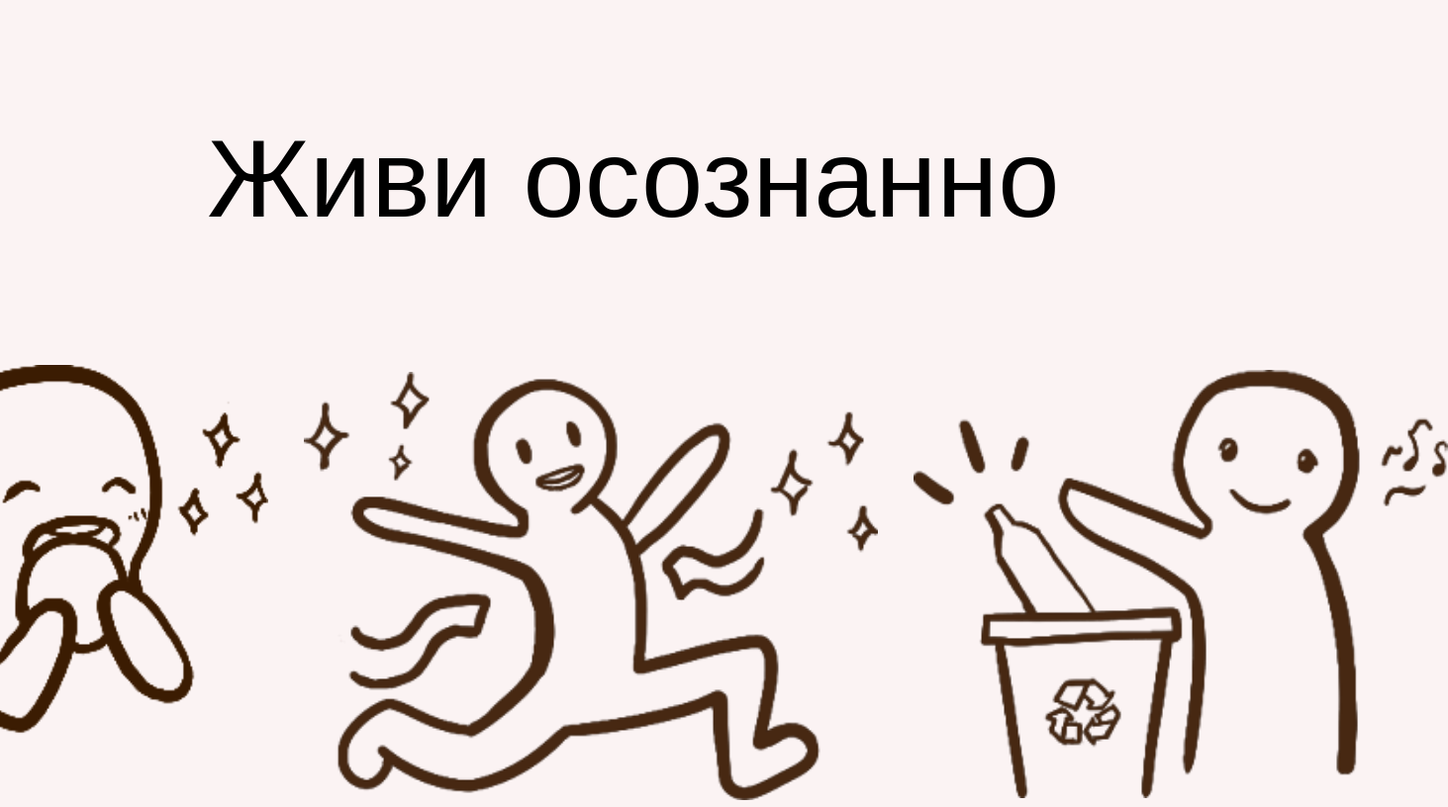
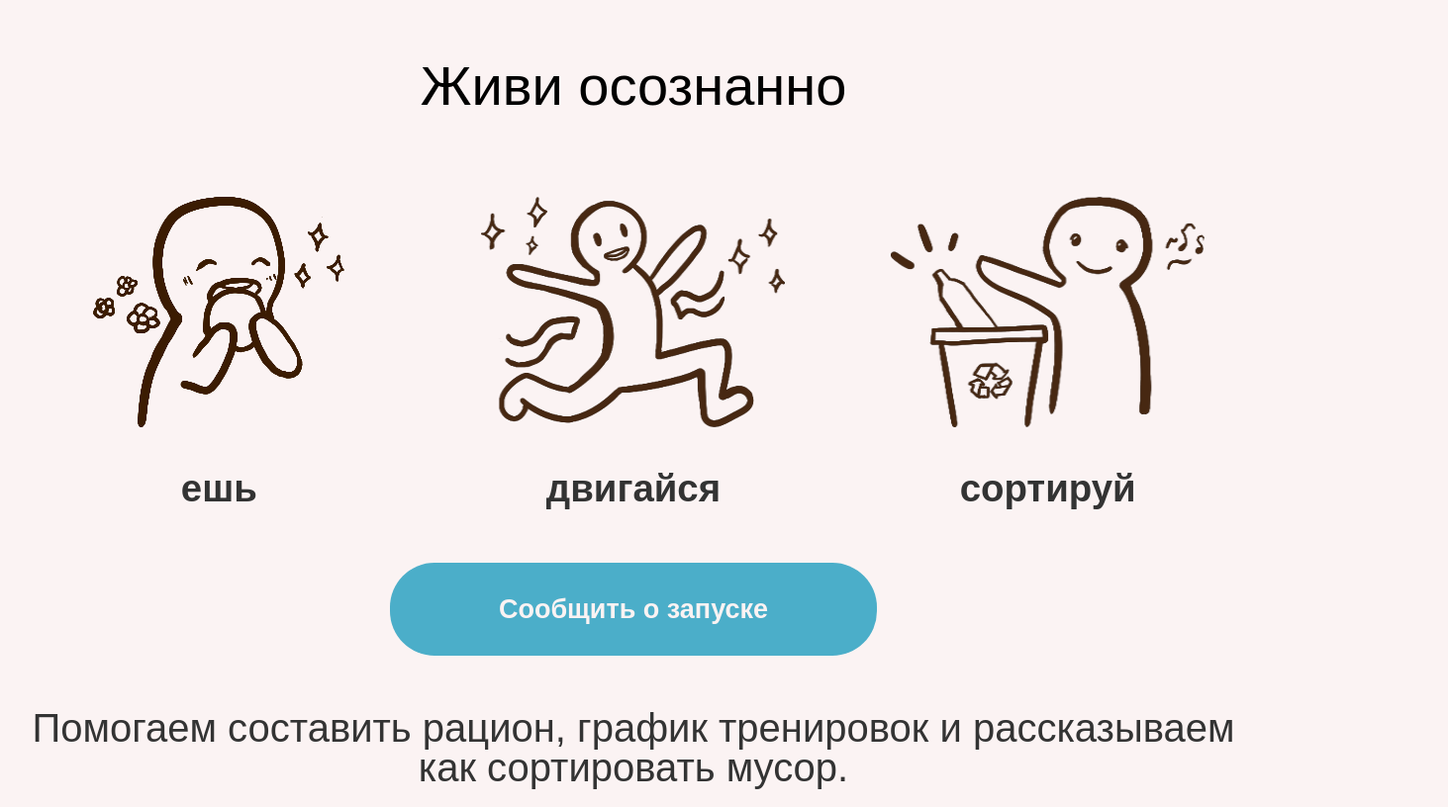
Before and after one commit to Samsono11/SamsonoProject, a plain HTML site: page index.html in a window 1280 px wide. Shown: the top 816 px of the page at 99% size, 1463 px wide, since content can reach past the window. Drawn offline with Linux system fonts and the light colour scheme.

Commit message:
new version 1.2

```diff
--- a/index.html
+++ b/index.html
@@ -2,7 +2,7 @@
 <html lang="en">
 <head>
 	<meta charset="utf-8">
-	<link rel="stylesheet"href="style/style.css"/>
+	<link rel="stylesheet"href="style/style.css">
 
 	<title>Conscious Vitae</title>
 </head>
@@ -13,19 +13,19 @@
  			<span class="vitae">Живи осознанно</span>
 		</div>
 		 <div class="features_img_1">
-	      	<img src="img/eat.png"width="454" height="433">
+	      	<img src="img/eat.png"width="254" height="233">
 	     </div>
 	     <div class="features_name_1">
 	      	<span class="features_text">ешь</span>
 	    </div>
 	     <div class="features_img_2">
-	      	<img src="img/sport.png"width="580" height="433">
+	      	<img src="img/sport.png"width="307" height="233">
 	     </div>
 	     <div class="features_name_2">
 	      	<span class="features_text">двигайся</span>
 	    </div>
 	    <div class="features_img_3">
-	      	<img src="img/sort.png"width="540" height="433">
+	      	<img src="img/sort.png"width="317" height="233">
 	    </div>
 	    <div class="features_name_3">
 	      	<span class="features_text">сортируй</span>
--- a/style/style.css
+++ b/style/style.css
@@ -12,17 +12,17 @@ body {
   grid-column-gap: 36px;
   grid-row-gap: 36px;
   height: 200px;
-  padding: 42px;
+  padding: 22px;
   justify-content: center;
    }
 
 .grid_text_header {
   grid-column: 1/4;
   grid-row: 1/1;
-  padding: 2%;
-  margin: 2%;
+  padding: 1%;
+  margin: 1%;
   text-align: center;
-  font-size: 700%;
+  font-size: 350%;
   color: #33333;
 }
 
@@ -57,7 +57,7 @@ body {
 {
   grid-column: 1/2;
   grid-row: 3/3;
-  font-size: 340%;
+  font-size: 240%;
   color: #333;
   text-align: center;
   font-weight: bold;
@@ -66,7 +66,7 @@ body {
 {
   grid-column: 2/3;
   grid-row: 3/3;
-  font-size: 340%;
+  font-size: 240%;
   color: #333;
   text-align: center;
   font-weight: bold;
@@ -76,7 +76,7 @@ body {
 {
   grid-column: 3/4;
   grid-row: 3/3;
-  font-size: 340%;
+  font-size: 240%;
   color: #333;
   text-align: center;
   font-weight: bold;
@@ -94,31 +94,31 @@ body {
 
 a.grid_cpa_button
 {
-  padding: 1%;
-  font-size: 50px;
+
+  font-size: 27px;
   text-decoration: none;
-  //font-weight: bold;
+  font-weight: bold;
   color: #FBF3F3;
   background: #4BAEC9;
-  padding-bottom: 45px;
-  padding-right: 200px;
-  padding-left: 200px;
-  padding-top: 45px;
-  border-radius: 80px;
+  padding-bottom: 32px;
+  padding-right: 110px;
+  padding-left: 110px;
+  padding-top: 32px;
+  border-radius: 45px;
   white-space: nowrap;
 }
 
 a.grid_cpa_button:hover
 {
 text-decoration: none;
-font-size: 50px;
+font-size: 27px;
 color: #FBF3F3;
 background: #A09F96;
-padding-bottom: 45px;
-padding-right: 200px;
-padding-left: 200px;
-padding-top: 45px;
-border-radius: 80px;
+padding-bottom: 32px;
+padding-right: 110px;
+padding-left: 110px;
+padding-top: 32px;
+border-radius: 45px;
 white-space: nowrap;
 }
 
@@ -126,7 +126,7 @@ white-space: nowrap;
 {
   grid-column: 1/4;
   grid-row: 5/5;
-  font-size: 490%;
+  font-size: 250%;
   text-align: center;
   color: #333;
   line-height: 100%;
```
Also changed, not shown: 3 other files.
